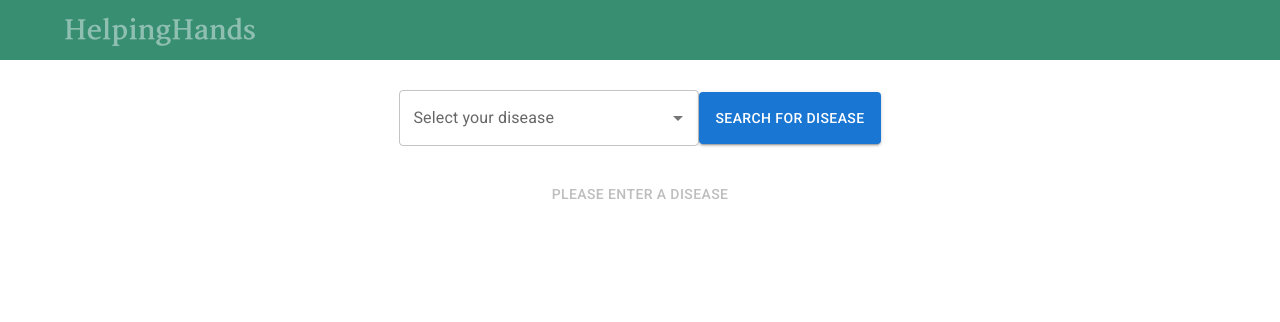
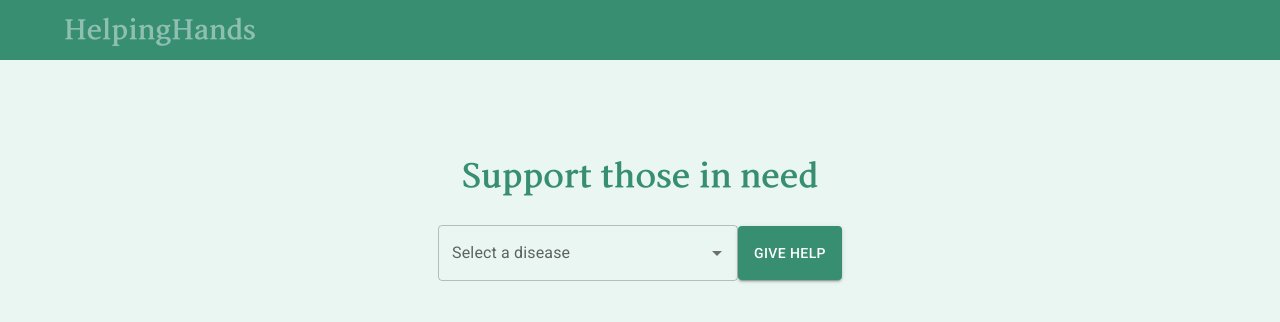
Before and after one commit to rexanaj/HelpingHands, a React (Create React App) app in the folder PHASE_2/Application_SourceCode/frontend/: page /giveHelp in a window 1280 px wide. Shown: the top 322 px of the page. Built offline with nearby package versions, Linux system fonts and the light colour scheme.

Commit message:
Styled the give help page

```diff
--- a/PHASE_2/Application_SourceCode/frontend/src/app/App.css
+++ b/PHASE_2/Application_SourceCode/frontend/src/app/App.css
@@ -24,3 +24,7 @@
   text-align: center;
   font-family: 'sans-serif', Arial, Helvetica, sans-serif;
 }
+
+body {
+  background-color: #e9f6f2;
+}
--- a/PHASE_2/Application_SourceCode/frontend/src/components/twitterCarousel/TwitterCarousel.css
+++ b/PHASE_2/Application_SourceCode/frontend/src/components/twitterCarousel/TwitterCarousel.css
@@ -1,6 +1,6 @@
 img {
-  width: 100%;
-  height: 300px;
+  width: fit-content;
+  height: 250px;
   border-radius: 5px;
   padding: 3px;
   background-color: green;
@@ -11,7 +11,7 @@ img {
 }
 
 #twitter-carousel {
-  width: 100vw;
+  width: 90%;
   height: 300px;
   display: flex;
   flex-direction: row;
--- a/PHASE_2/Application_SourceCode/frontend/src/pages/giveHelpPage/GiveHelpPage.css
+++ b/PHASE_2/Application_SourceCode/frontend/src/pages/giveHelpPage/GiveHelpPage.css
@@ -1,15 +1,47 @@
+#givehelp-title {
+    font-size: 34px;
+    color: #378e70;
+    font-family: 'arita';
+    text-align: center;
+    padding-top: 96px;
+}
+
+.givehelp-header {
+    font-size: 28px;
+    color: #378e70;
+    font-family: 'arita';
+    text-align: left;
+    padding: 36px 0px 10px 5%;
+}
+
 .searchBar {
-    display:flex;
+    display: flex;
     flex-direction: row;
     justify-content: center;
     align-items: center;
-}
-
-.searchBar {
-    margin-bottom:30px;
-    margin-top:30px;
+    height: 50px;
+    margin-bottom: 50px;
+    margin-top: 30px;
 }
 
 #searchButton {
-    height:52px;
+    height: 54px;
+    background-color: #378e70;
 }
+
+.givehelp-content {
+    display: flex;
+    flex-direction: column;
+    justify-content: center;
+    align-items: center;
+    margin-bottom: 25px;
+}
+
+
+#givehelp-who-articles {
+    width: 90%;
+}
+
+#givehelp-charities {
+    padding-bottom: 250px;
+}
--- a/PHASE_2/Application_SourceCode/frontend/src/pages/giveHelpPage/GiveHelpPage.jsx
+++ b/PHASE_2/Application_SourceCode/frontend/src/pages/giveHelpPage/GiveHelpPage.jsx
@@ -8,7 +8,6 @@ import options from "../../components/Diseases"
 import TextField from '@mui/material/TextField';
 import Autocomplete from '@mui/material/Autocomplete';
 import Spinner from 'react-bootstrap/Spinner';
-import Typography from '@mui/material/Typography';
 import "./GiveHelpPage.css"
 import { TwitterCarousel } from "../../components/twitterCarousel/TwitterCarousel";
 
@@ -72,7 +71,8 @@ export default function GiveHelpPage (props) {
         i += 1;
     }
     return (
-        <div>
+        <div id="givehelp-container">
+            <h1 id="givehelp-title">Support those in need</h1>
             <div className="searchBar">
                 <Autocomplete
                     disablePortal
@@ -81,20 +81,29 @@ export default function GiveHelpPage (props) {
                     options={options}
                     onChange={(event, value) => setDisease(value)}
                     sx={{ width: 300 }}
-                    renderInput={(params) => <TextField {...params} label="Select your disease" />}
+                    renderInput={(params) => <TextField {...params} label="Select a disease" />}
                 />
-                <Button id="searchButton" variant="contained" onClick={submitDisease}>Search For Disease</Button>
+                <Button id="searchButton" variant="contained" onClick={submitDisease}>Give help</Button>
             </div>
 
             <div>
                 {loading ?
                     <div>
-                        <Typography className="heading" variant="h5" component="body" gutterBottom>
-                            WHO Articles
-                        </Typography>
-                        <Grid container spacing={3}>{articles_holder}</Grid>
-                        <TwitterCarousel keyword={disease} />
-                    </div> : (
+                        <h1 className="givehelp-header">Find the most recent news from WHO</h1>
+                        <div className="givehelp-content">
+                            <Grid id="givehelp-who-articles" container spacing={3}>{articles_holder}</Grid>
+                        </div>
+                        <h1 className="givehelp-header">See what people are saying on Twitter</h1>
+                        <div className="givehelp-content">
+                            <TwitterCarousel keyword={disease} />
+                        </div>
+                        <h1 className="givehelp-header">Make a difference and donate today</h1>
+                        <div className="givehelp-content" id="givehelp-charities">
+
+                        </div>
+                    </div>
+
+                    : (
                         <Button className="spinner" variant="success" disabled>
                             <Spinner
                                 as="span"
@@ -103,7 +112,6 @@ export default function GiveHelpPage (props) {
                                 role="status"
                                 aria-hidden="true"
                             />
-                            Please enter a disease
                         </Button>
                     )}
             </div>
--- a/PHASE_2/Application_SourceCode/frontend/src/pages/homePage/homePage.css
+++ b/PHASE_2/Application_SourceCode/frontend/src/pages/homePage/homePage.css
@@ -1,5 +1,4 @@
 .home {
-
     height: 100vh;
     overflow: hidden;
 }
```
